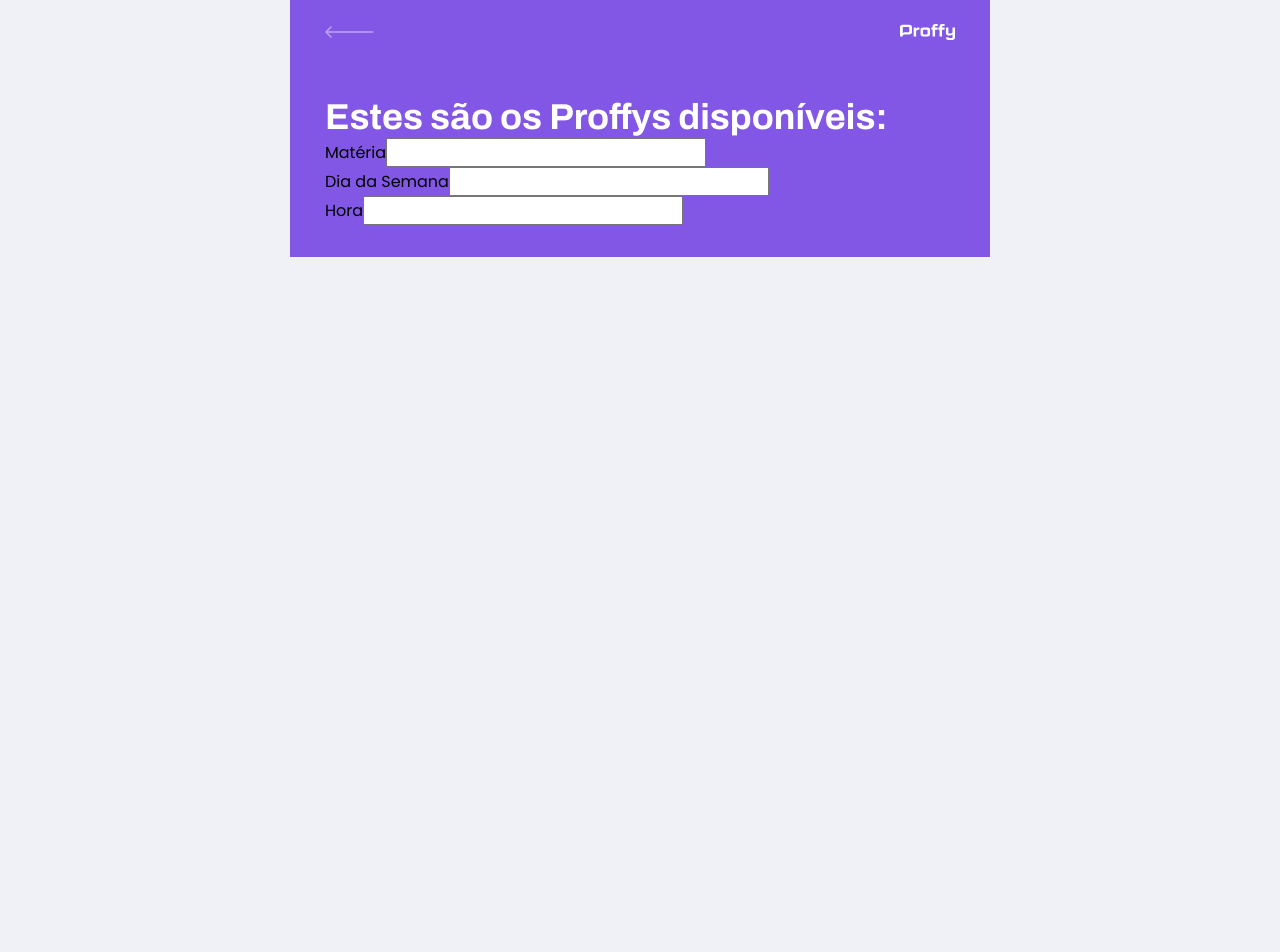
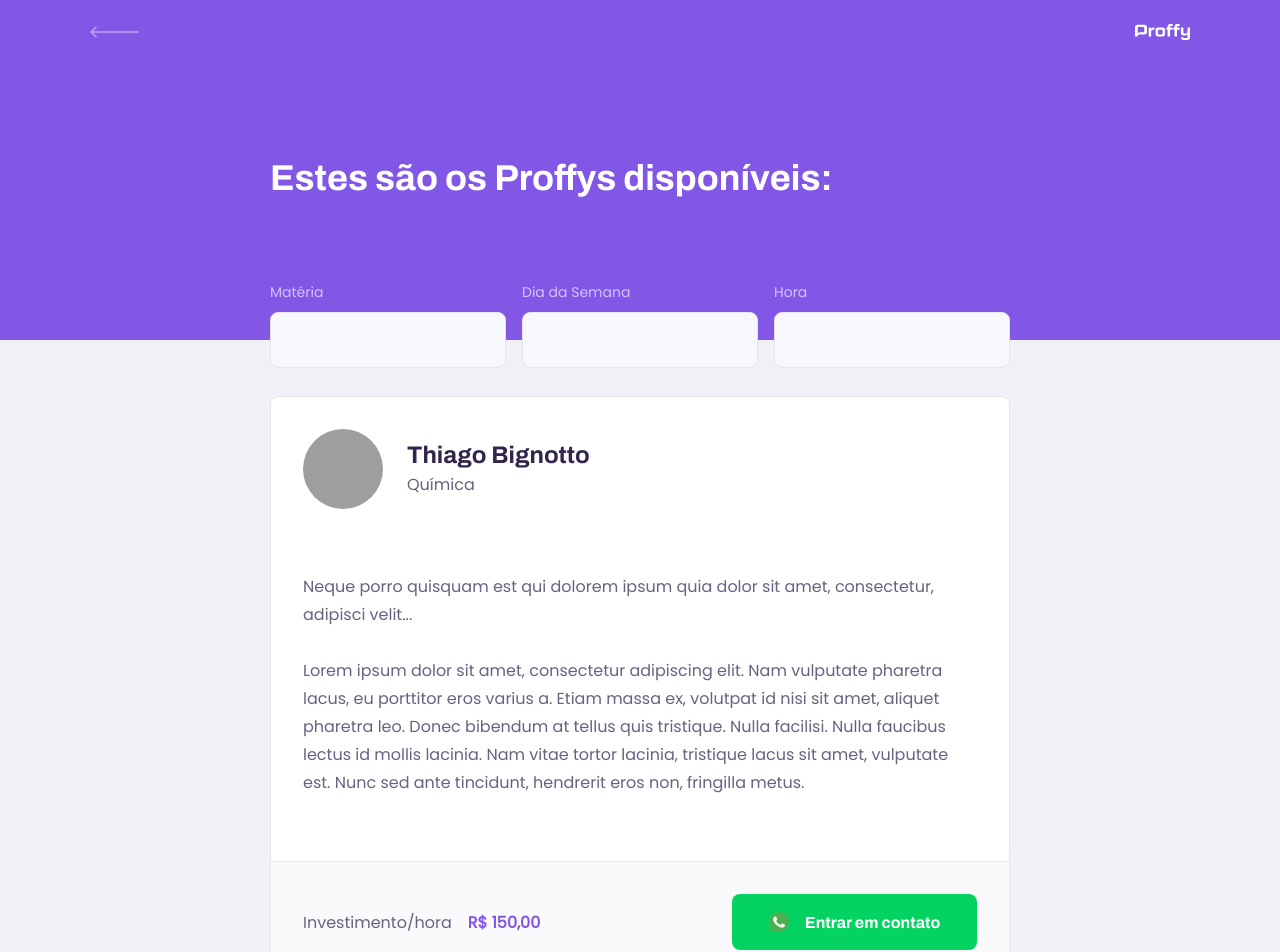
Before and after one commit to Bignotto/nlw2-web, a React (Create React App) app: page /study in a window 1280 px wide. Shown: the top 952 px of the page. Before the commit the page ends 800 px from the top, so only its background shows below. Built offline with nearby package versions, Linux system fonts and the light colour scheme; grey boxes are pictures that could not be loaded.

Commit message:
routes and search teachers page done

```diff
--- a/src/components/PageHeader/styles.css
+++ b/src/components/PageHeader/styles.css
@@ -37,3 +37,24 @@
   line-height: 4.2rem;
   color: var(--color-title-in-primary);
 }
+
+@media (min-width: 700px) {
+  .page-header {
+    height: 340px;
+  }
+
+  .page-header .top-bar-container {
+    max-width: 1100px;
+  }
+
+  .page-header .header-content {
+    flex: 1;
+    max-width: 740px;
+    margin: 0 auto;
+    padding-bottom: 48px;
+    display: flex;
+    flex-direction: column;
+    justify-content: center;
+    align-items: flex-start;
+  }
+}
--- /dev/null
+++ b/src/components/TeacherItem/index.tsx
@@ -0,0 +1,47 @@
+import React from "react";
+
+import "./styles.css";
+import zapLogo from "../../assets/images/icons/whatsapp.svg";
+
+const TeacherItem: React.FC = () => {
+  return (
+    <main>
+      <article className="teacher-item">
+        <header>
+          <img
+            src="https://avatars0.githubusercontent.com/u/2911353?s=460&v=4"
+            alt="Big"
+          />
+          <div>
+            <strong>Thiago Bignotto</strong>
+            <span>Química</span>
+          </div>
+        </header>
+        <p>
+          Neque porro quisquam est qui dolorem ipsum quia dolor sit amet,
+          consectetur, adipisci velit...
+          <br />
+          <br />
+          Lorem ipsum dolor sit amet, consectetur adipiscing elit. Nam vulputate
+          pharetra lacus, eu porttitor eros varius a. Etiam massa ex, volutpat
+          id nisi sit amet, aliquet pharetra leo. Donec bibendum at tellus quis
+          tristique. Nulla facilisi. Nulla faucibus lectus id mollis lacinia.
+          Nam vitae tortor lacinia, tristique lacus sit amet, vulputate est.
+          Nunc sed ante tincidunt, hendrerit eros non, fringilla metus.
+        </p>
+        <footer>
+          <p>
+            Investimento/hora
+            <strong>R$ 150,00</strong>
+          </p>
+          <button type="button">
+            <img src={zapLogo} alt="zapzap" />
+            Entrar em contato
+          </button>
+        </footer>
+      </article>
+    </main>
+  );
+};
+
+export default TeacherItem;
--- /dev/null
+++ b/src/components/TeacherItem/styles.css
@@ -0,0 +1,110 @@
+#page-teacher-list main {
+  margin: 3.2rem auto;
+  width: 90%;
+}
+
+.teacher-item {
+  background: var(--color-box-base);
+  border: 1px solid var(--color-line-in-white);
+  border-radius: 0.8rem;
+  margin-top: 2.4rem;
+  overflow: hidden;
+}
+
+.teacher-item header {
+  padding: 3.2rem 2rem;
+  display: flex;
+  align-items: center;
+}
+
+.teacher-item header img {
+  width: 8rem;
+  height: 8rem;
+  border-radius: 50%;
+}
+
+.teacher-item header div {
+  margin-left: 2.4rem;
+}
+.teacher-item header div strong {
+  font: 700 2.4rem Archivo;
+  display: block;
+  color: var(--color-text-title);
+}
+.teacher-item header div span {
+  font-size: 1.6rem;
+  display: block;
+  margin-top: 0.4rem;
+}
+
+.teacher-item > p {
+  padding: 0 2rem;
+  font-size: 1.6rem;
+  line-height: 2.8rem;
+}
+
+.teacher-item footer {
+  padding: 3.2rem 2rem;
+  background: var(--color-box-footer);
+  border-top: 1px solid var(--color-line-in-white);
+  margin-top: 3.2rem;
+  display: flex;
+  align-items: center;
+  justify-content: space-between;
+}
+
+.teacher-item footer p strong {
+  color: var(--color-primary);
+  font-size: 1.6rem;
+  display: block;
+}
+
+.teacher-item footer button {
+  width: 20rem;
+  height: 5.6rem;
+  background-color: var(--color-secundary);
+  color: var(--color-button-text);
+  border: 0;
+  border-radius: 0.8rem;
+  cursor: pointer;
+  font: 700 1.4rem Archivo;
+  display: flex;
+  align-items: center;
+  justify-content: space-evenly;
+  transition: 0.2s;
+}
+
+.teacher-item footer button:hover {
+  background: var(--color-secundary-dark);
+}
+
+@media (min-width: 700px) {
+  #page-teacher-list main {
+    padding: 3.2rem 0;
+    max-width: 740px;
+    margin: 0 auto;
+  }
+
+  .teacher-item header,
+  .teacher-item footer {
+    padding: 3.2rem;
+  }
+
+  .teacher-item > p {
+    padding: 3.2rem;
+  }
+
+  .teacher-item footer p strong {
+    display: initial;
+    margin-left: 1.6rem;
+  }
+  .teacher-item footer button {
+    width: 24.5rem;
+    font-size: 1.6rem;
+    justify-content: center;
+  }
+
+  .teacher-item footer button img {
+    margin-right: 1.6rem;
+  }
+}
--- a/src/pages/TeacherList/index.tsx
+++ b/src/pages/TeacherList/index.tsx
@@ -2,6 +2,7 @@
 import PageHeader from "../../components/PageHeader";
 
 import "./styles.css";
+import TeacherItem from "../../components/TeacherItem";
 
 const TeacherList: React.FC = () => {
   return (
@@ -22,6 +23,8 @@
           </div>
         </form>
       </PageHeader>
+      <TeacherItem />
+      <TeacherItem />
     </div>
   );
 };
--- a/src/pages/TeacherList/styles.css
+++ b/src/pages/TeacherList/styles.css
@@ -2,3 +2,61 @@
   width: 100vw;
   height: 100vh;
 }
+
+#search-teatechers {
+  margin-top: 3.2rem;
+}
+
+#search-teachers label {
+  color: var(--color-text-in-primary);
+}
+
+#search-teachers .input-block {
+  position: relative;
+}
+#search-teachers .input-block + .input-block {
+  margin-top: 3.2rem;
+}
+#search-teachers .input-block label {
+  font-size: 1.4rem;
+}
+
+#search-teachers .input-block input {
+  width: 100%;
+  height: 5.6rem;
+  margin-top: 0.8rem;
+  border-radius: 0.8rem;
+  background: var(--color-input-background);
+  border: 1px solid var(--color-line-in-white);
+  outline: 0;
+  padding: 0 1.6rem;
+  font: 1.6rem Archivo;
+}
+
+#search-teachers .input-block:focus-within::after {
+  width: calc(100% - 3.2rem);
+  height: 2px;
+  content: "";
+  background: var(--color-primary-light);
+  position: absolute;
+  left: 1.6rem;
+  right: 1.6rem;
+  bottom: 0;
+}
+
+@media (min-width: 700px) {
+  #page-teacher-list {
+    max-width: 100%;
+  }
+  #search-teachers {
+    display: grid;
+    grid-template-columns: repeat(3, 1fr);
+    column-gap: 16px;
+    position: absolute;
+    bottom: -28px;
+  }
+
+  #search-teachers .input-block + .input-block {
+    margin-top: 0;
+  }
+}
--- a/src/styles/global.css
+++ b/src/styles/global.css
@@ -48,6 +48,7 @@
 button,
 textarea {
   font: 500 1.6rem Poppins;
+  color: var(--color-text-base);
 }
 
 .container {
```
